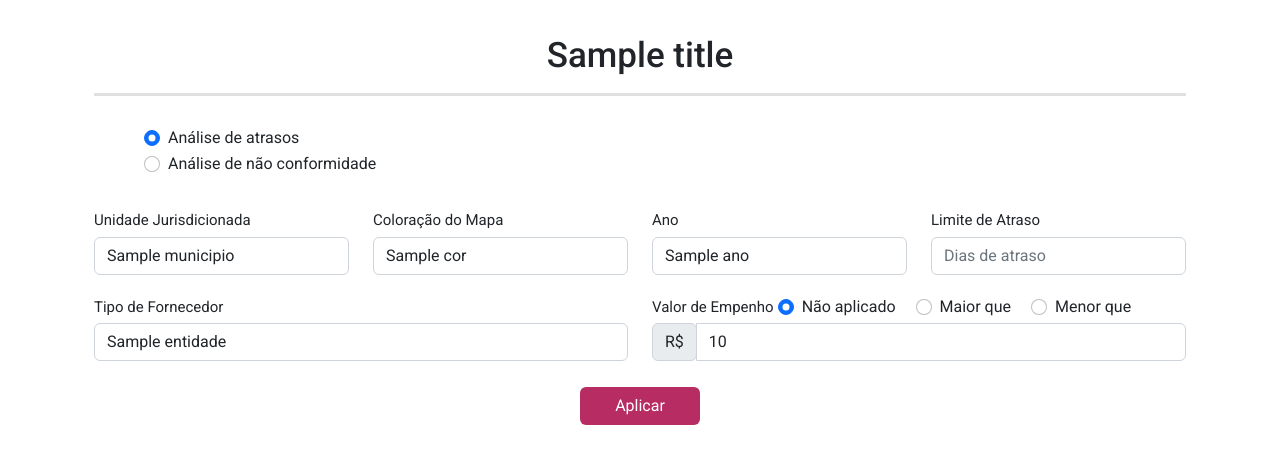
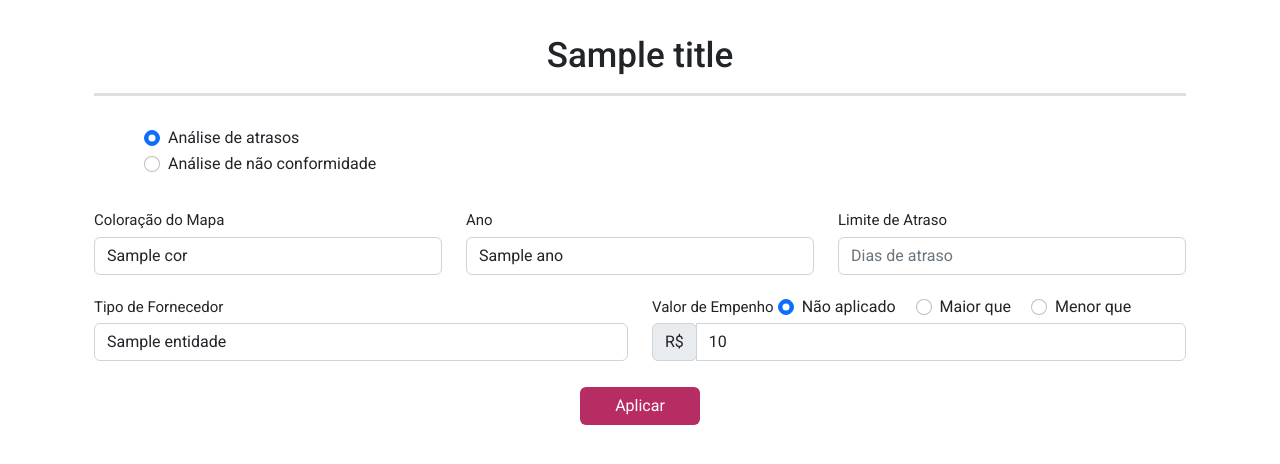
Before and after one commit to yvesemmanuel/data-mining-app, a Flask app: template templates/atraso_pagamentos.html in a window 1280 px wide. Shown: the part 62-526 px from the top of the page. Run offline with Flask 2, Linux system fonts and the light colour scheme; the template is opened without the code that fills it: most values are stand-ins (such as "Sample title", 1, 10 or a date in 2020); parts of the project's set-up code (start-up, migrations or seed data) failed here and were passed over; some web fonts are replaced.

Commit message:
removing unuseful  input and fixing map design

```diff
--- a/app.py
+++ b/app.py
@@ -18,10 +18,10 @@ def home():
 
 @app.route("/analises/atraso_pagamentos", methods=["GET", "POST"])
 def atraso_pagamentos():
-    anos = ["2019", "2020"]
+    anos = [file.split("outputs")[1] for file in listdir("./static/datasets") if "outputs" in file]
     cores = ["Pior UO+FONTE", "Média UO+FONTE"]
     entidades = ["Pessoa Física", "Pessoa Jurídica", "Ambos"]
-    limites = ["Não aplicado", "Menor que", "Maior que"]
+    # limites = ["Não aplicado", "Menor que", "Maior que"]
 
     df_cidades = pd.read_csv("./static/datasets/ListaMunicipios.csv", sep=";")
     municipios = dict(zip(df_cidades.Municipio, df_cidades.numUJ))
@@ -54,7 +54,9 @@ def atraso_pagamentos():
             df_scores = pd.concat(all_dfs)
             df_scores.to_csv(caminhoDoDir+"/all_scores.csv", index=False)
 
+            print("CRIOU OS DADOS")
             score_map(caminhoDoDir+"/all_scores.csv")
+            print("CRIOU O MAPA")
 
             return render_template(
                 "atraso_pagamentos.html",
--- a/templates/atraso_pagamentos.html
+++ b/templates/atraso_pagamentos.html
@@ -27,16 +27,6 @@
         </div>
 
         <div class="row">
-            <div class="col form-group">
-                <label class="input-title" for="municipio">Unidade Jurisdicionada</label>
-                <select class="form-control" id="municipio" name="municipio">
-                    {% for municipio in municipios %}
-                    <option value="{{ municipio }}" {% if municipio_selecionado==municipio %} selected {% endif %}>{{
-                        municipio }}
-                    </option>
-                    {% endfor %}
-                </select>
-            </div>
 
             <div class="col form-group">
                 <label class="input-title" for="cormapa">Coloração do Mapa</label>
```
Also changed, not shown: requirements.txt (+6 -6 lines), static/scripts/CreateMap.py (+7 -7 lines), 1 other file.
